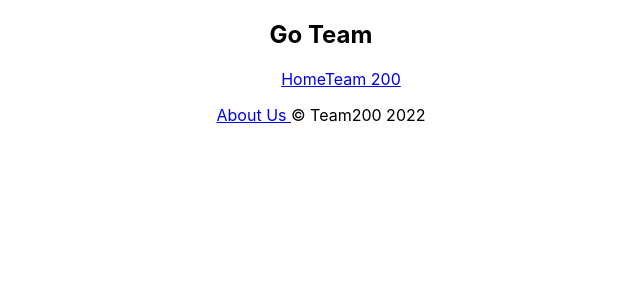
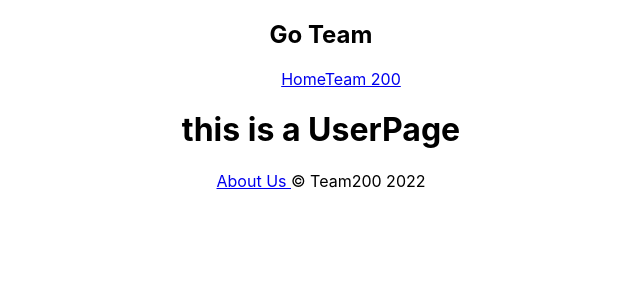
Before and after one commit to cheyenneabel/final-project-go-team, a React (Create React App) app in the folder Frontend/go-team/: page /user in a window 1280 px wide. Shown: the top 300 px of the page, without its empty margins (319-959 px from the left). Built offline with nearby package versions, Linux system fonts and the light colour scheme.

Commit message:
update user page

```diff
--- a/Frontend/go-team/src/PageSwitch.js
+++ b/Frontend/go-team/src/PageSwitch.js
@@ -2,6 +2,8 @@ import { Route, Switch} from 'react-router-dom';
 import MainPage from './components/MainPage';
 import TennisSchedulePage from './components/TennisSchedulePage';
 import Team200ContactPage from './components/Team200ContactPage';
+import UserPage from './components/UserPage';
+
 
 //import all components (minus header and footer)
 
@@ -12,6 +14,7 @@ const PageSwitch = () => {
             <Route exact path = "/" component={MainPage} />
             <Route exact path = "/tennisSchedule" component={TennisSchedulePage} />
             <Route exact path = "/team200" component={Team200ContactPage} />
+            <Route excat path={'/user'} component={UserPage}/>
         </Switch>
     )
 }
--- /dev/null
+++ b/Frontend/go-team/src/components/UserPage.js
@@ -0,0 +1,10 @@
+import React from "react";
+
+
+const UserPage = () => {
+    return (
+        <h1>this is a UserPage</h1>
+    )
+}
+
+export default UserPage
```
Also changed, not shown: 1 other file (tests, documents, lock files or other folders).
